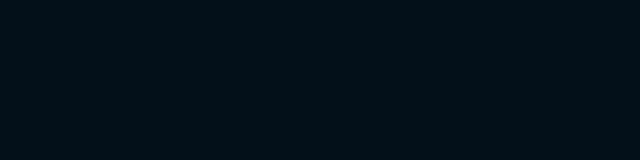
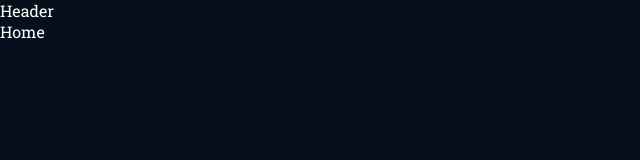
Before and after one commit to joblerdebug/mern-ai-chat, a React (Vite) app in the folder frontend/: page / in a window 1280 px wide. Shown: the top 160 px of the page, without its empty margins (0-640 px from the left). Built offline with nearby package versions, Linux system fonts and the light colour scheme.

Commit message:
Added imports and implemented routing with react-router-dom in App.tsx

```diff
--- a/frontend/src/App.tsx
+++ b/frontend/src/App.tsx
@@ -1,7 +1,19 @@
+import Header from "./components/Header";
+import { Routes, Route } from 'react-router-dom';
+import Home from "./pages/Home";
+import Login from "./pages/Login";
+import Signup from "./pages/Signup";
+import Chat from "./pages/Chat";
+
 function App() {
-
   return <main>
-
+    <Header />
+    <Routes>
+      <Route path="/" element= {<Home />}/>
+      <Route path="/login" element = {<Login />}/>
+      <Route path="/signup" element = {<Signup />}/>
+      <Route path="/chat" element = {<Chat />}/>
+    </Routes>
   </main>;
 }
 
```
